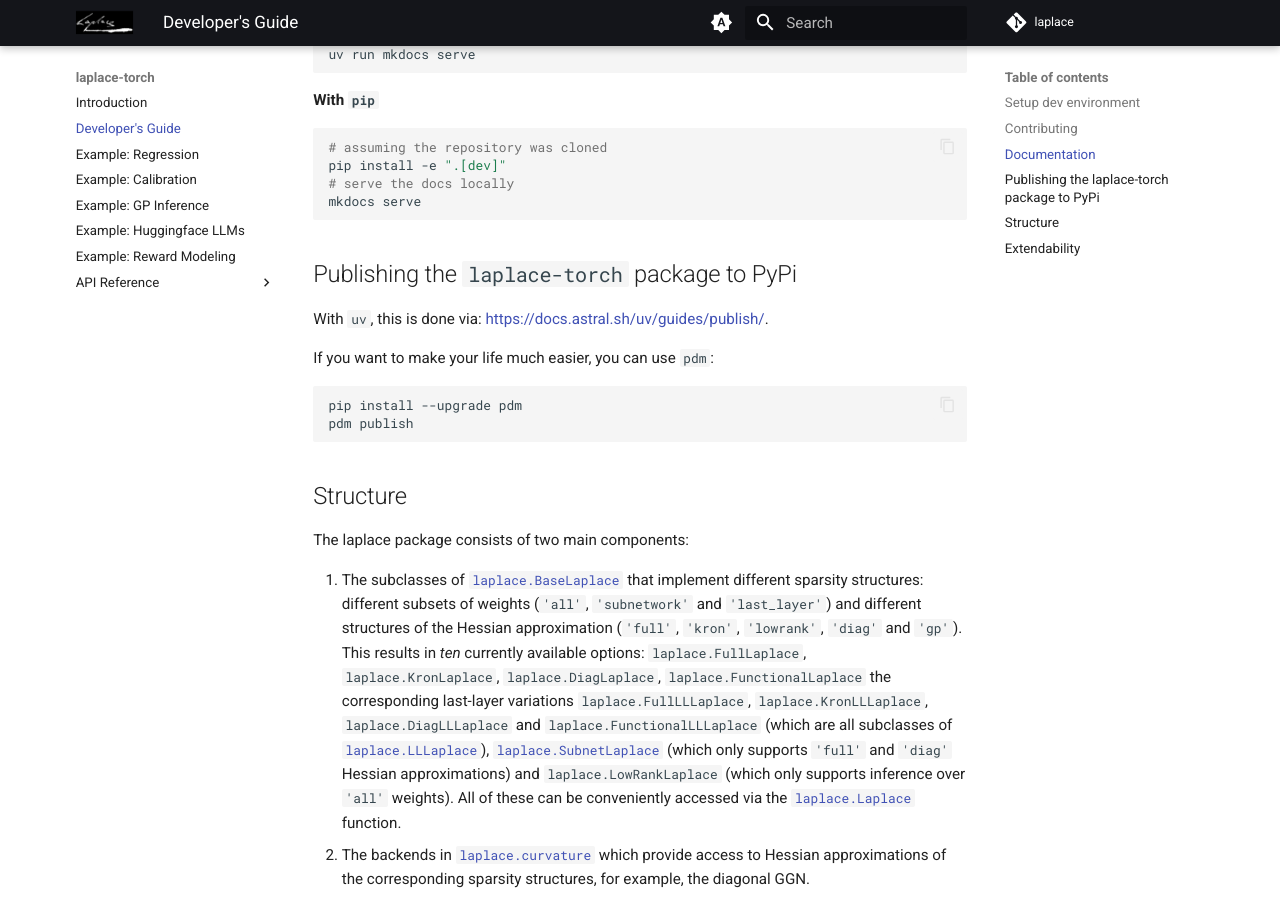
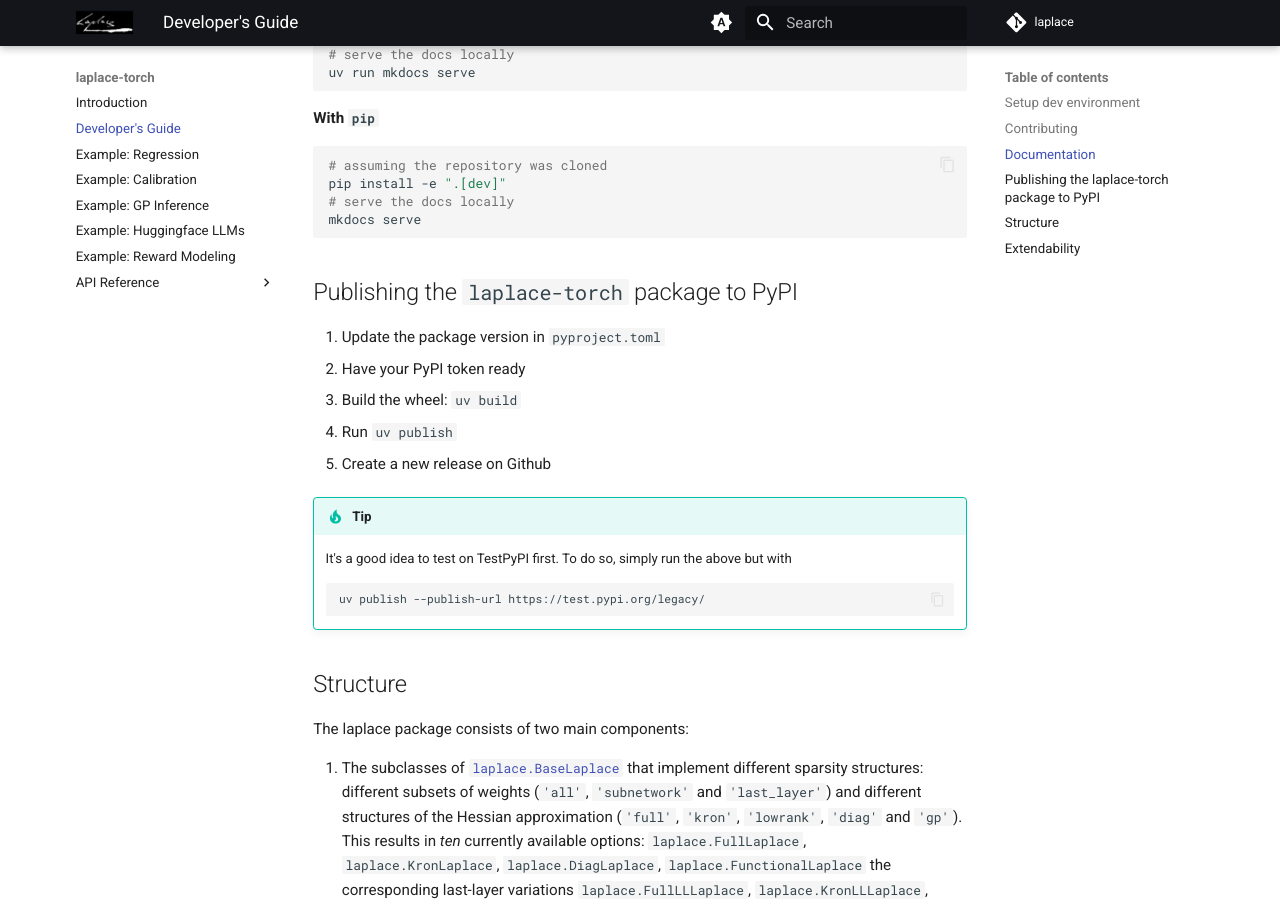
Before and after one commit to aleximmer/Laplace, an MkDocs documentation site: the page built from docs/devs_guide.md, in a window 1280 px wide and 900 px high, scrolled down 1418 px. Built offline with MkDocs 1.6.1 and Material for MkDocs 9.7.7, drawn with Linux system fonts in a browser that asks for light colours; comment, search, counter and statistics services are not loaded.

Commit message:
Update dev guide re. publishing

````diff
--- a/docs/devs_guide.md
+++ b/docs/devs_guide.md
@@ -19,6 +19,7 @@ uv sync --all-extras
 uv run python examples/regression_example.py
 
 # Or, equivalently:
+uv venv
 source .venv/bin/activate
 python examples/regression_example.py
 ```
@@ -70,16 +71,20 @@ pip install -e ".[dev]"
 mkdocs serve
 ```
 
-## Publishing the `laplace-torch` package to PyPi
+## Publishing the `laplace-torch` package to PyPI
 
-With `uv`, this is done via: <https://docs.astral.sh/uv/guides/publish/>.
+1. Update the package version in `pyproject.toml`
+2. Have your PyPI token ready
+3. Build the wheel: `uv build`
+4. Run `uv publish`
+5. Create a new release on Github
 
-If you want to make your life much easier, you can use `pdm`:
+!!! tip
 
-```bash
-pip install --upgrade pdm
-pdm publish
-```
+      It's a good idea to test on TestPyPI first. To do so, simply run the above but with
+      ```
+      uv publish --publish-url https://test.pypi.org/legacy/
+      ```
 
 ## Structure
 
--- a/pyproject.toml
+++ b/pyproject.toml
@@ -42,9 +42,6 @@ build-backend = "pdm.backend"
 [tool.setuptools]
 py-modules = ["laplace"]
 
-[tool.pdm]
-distribution = true
-
 [tool.uv]
 default-groups = ["docs"]
 
````
Also changed, not shown: 1 other file.
